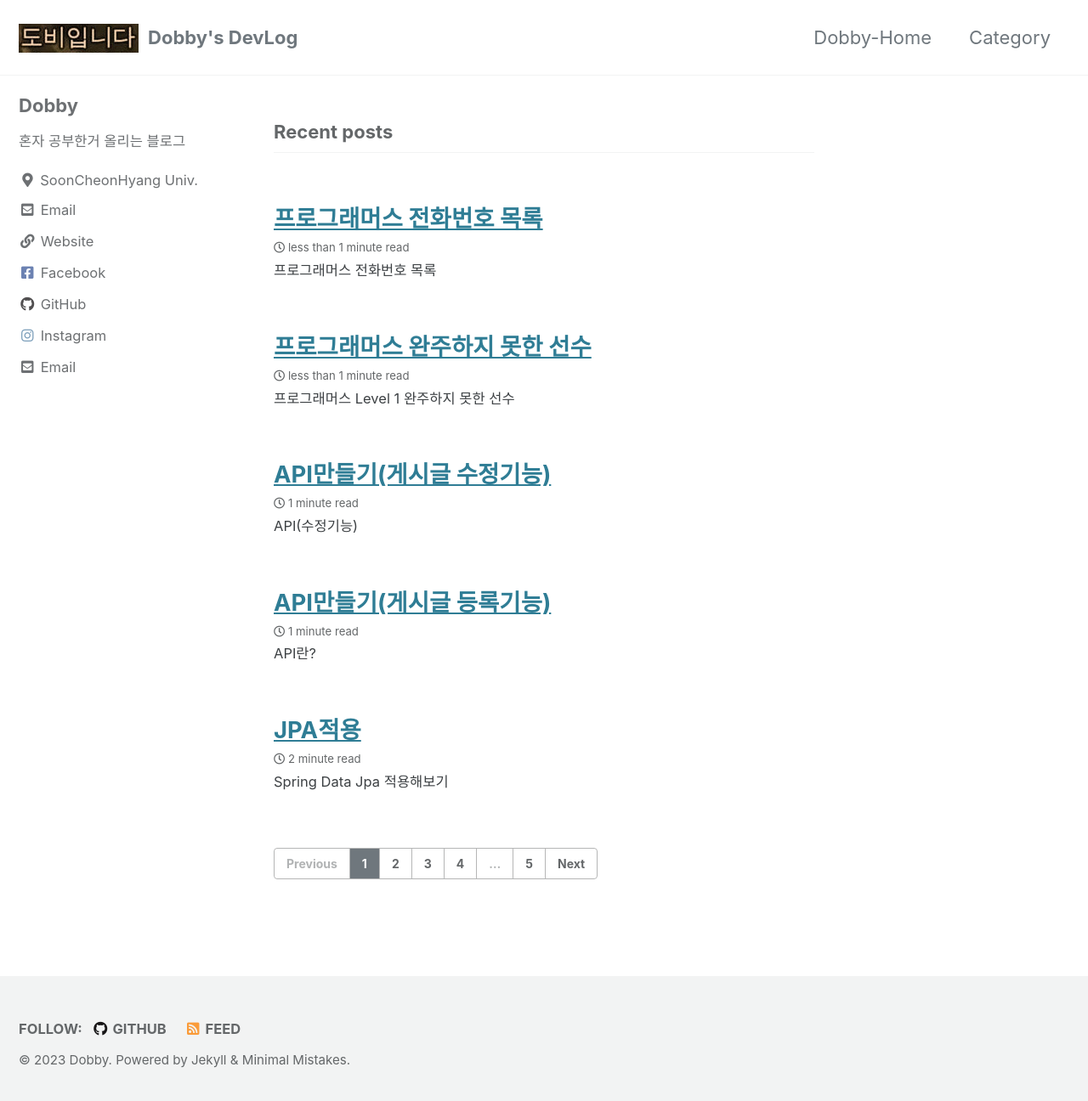
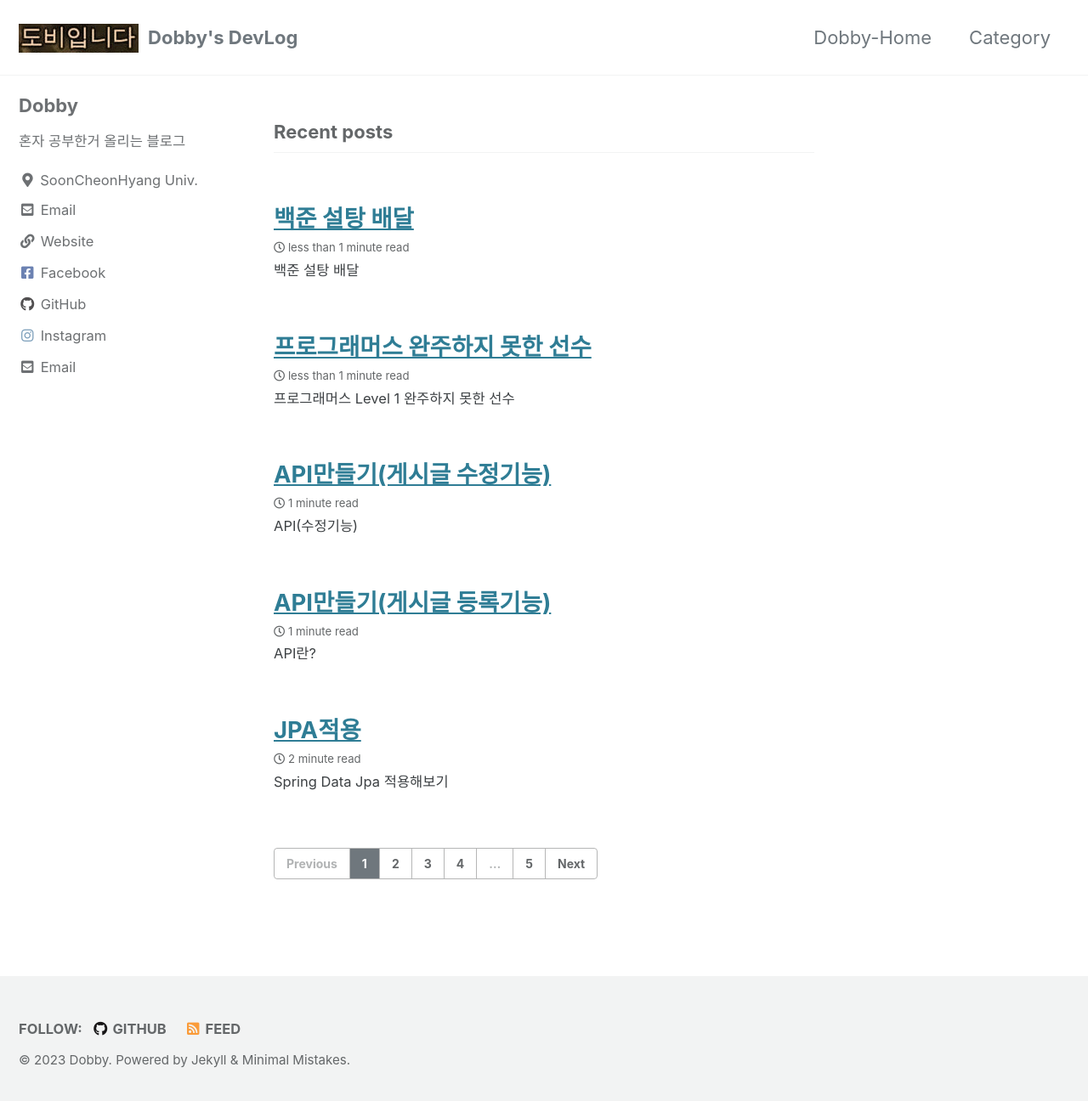
Before and after one commit to do-bby/do-bby.github.io, a Jekyll site: the page built from index.html, in a window 1280 px wide and 1303 px high. Shown: the top 1296 px of the window at 85% size. Built offline with Jekyll 4.4.1, drawn with Linux system fonts in a browser that asks for light colours; cached includes are drawn as plain includes; the list of posts is cut into pages by our own code; some of the changed lines change nothing that is shown.

Commit message:
baekjoon2839

````diff
--- a/_posts/2022-01-18-Algoritm2.md
+++ b/_posts/2022-01-18-Algoritm2.md
@@ -1,54 +1,47 @@
 ---
-title: 프로그래머스 전화번호 목록
+title: 백준 설탕 배달
 categories:
   - Algorithm
 tags:
   - Algorithm
-last_modified_at: 2022-01-18T16:00:00+09:00
+last_modified_at: 2023-05-30T15:00:00+09:00
 toc: true
 ---
-
-# 프로그래머스 전화번호 목록
-
-문제 설명 : 전화번호부에 적힌 전화번호 중, 한 번호가 다른 번호의 접두어인 경우가 있는지 확인하려 합니다.
-전화번호가 다음과 같을 경우, 구조대 전화번호는 영석이의 전화번호의 접두사입니다.
-
-- 구조대 : 119
-- 박준영 : 97 674 223
-- 지영석 : 11 9552 4421
+# 백준 설탕 배달
+![설탕 배달 입출력](https://github.com/do-bby/Algoritm/assets/58400107/45feb31f-08a1-4048-8b59-7fca2146fb2d)
+![백준 설탕배달](https://github.com/do-bby/Algoritm/assets/58400107/f2182ff3-f98b-4977-824f-e3cbd6ab8746)
 
 
-전화번호부에 적힌 전화번호를 담은 배열 phone_book 이 solution 함수의 매개변수로 주어질 때, 어떤 번호가 다른 번호의 접두어인 경우가 있으면 false를 그렇지 않으면 true를 return 하도록 solution 함수를 작성해주세요.
+코드
 
-제한 사항
+```java
 
-- phone_book의 길이는 1 이상 1,000,000 이하입니다.
+import java.io.*;
+public class Main{
+    public static void main(String[] args) throws IOException{
+        BufferedReader br = new BufferedReader(new InputStreamReader(System.in));
+        int n = Integer.parseInt(br.readLine());
+        int cnt = 0;
+        while(true){
+            if(n%5==0){
+                cnt += n/5;
+                break;
+            }
+            else if(n<0){
+                cnt = -1;
+                break;
+            }
+            n -= 3;
+            cnt++;
+        }
+        System.out.print(cnt);
+    }
+}
+```
 
 
-- 각 전화번호의 길이는 1 이상 20 이하입니다.
+설명
 
-
-- 같은 전화번호가 중복해서 들어있지 않습니다.
-
-
-```python
-
-def solution(phone_book):
-    phone_book = sorted(phone_book)
-    answer = True
-    for p1,p2 in zip(phone_book, phone_book[1:]):
-        if p2.startswith(p1):
-            return False
-    return answer
-
-```
-
-고수들의 풀이를 보며 열심히 학습중임미다..
-
-
-
-zip함수는 함수 안의 각 리스트, 튜플, 문자열에 대하여 각 요소를 짝지어주는 함수이다.
-
-
-
-statswith는 p2가 p1로 시작되면 True 아니면 False를 반환해주는 함수이다.
+더 적은 봉지 개수로 가져가려면 5kg봉지를 3kg봉지보다 많이 가져가야하기 때문에
+먼저 n을 5로 나누고 남은 값을 3으로 감소시켜 줍니다.
+이 때 정확하게 나눠 가져갈 수 없다면 -1을 출력합니다.
````
